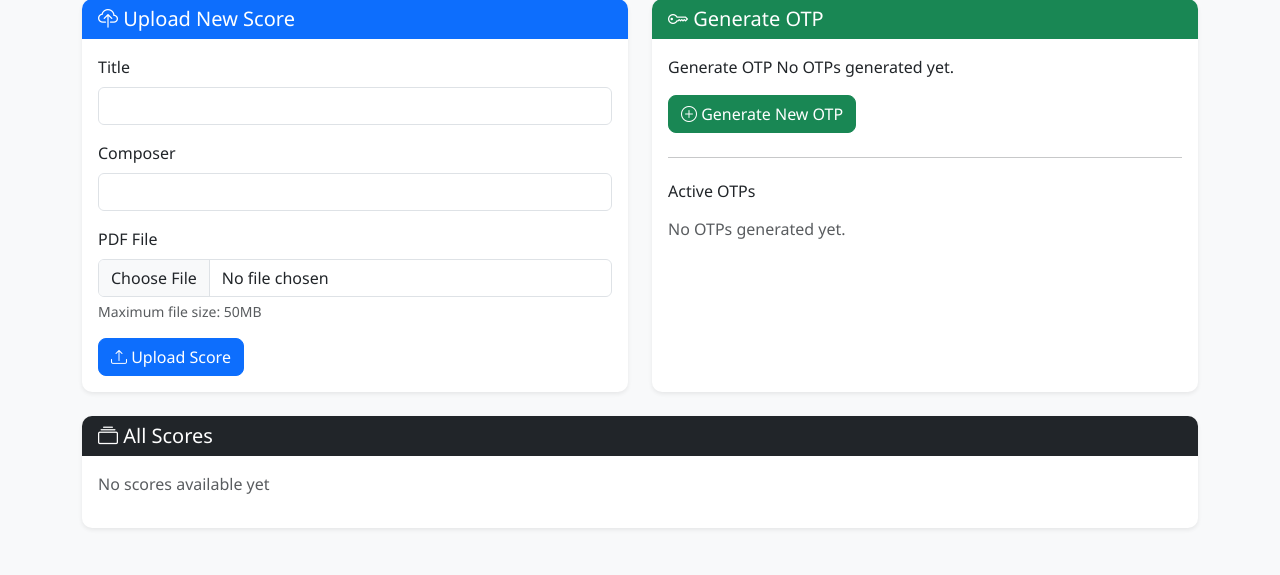
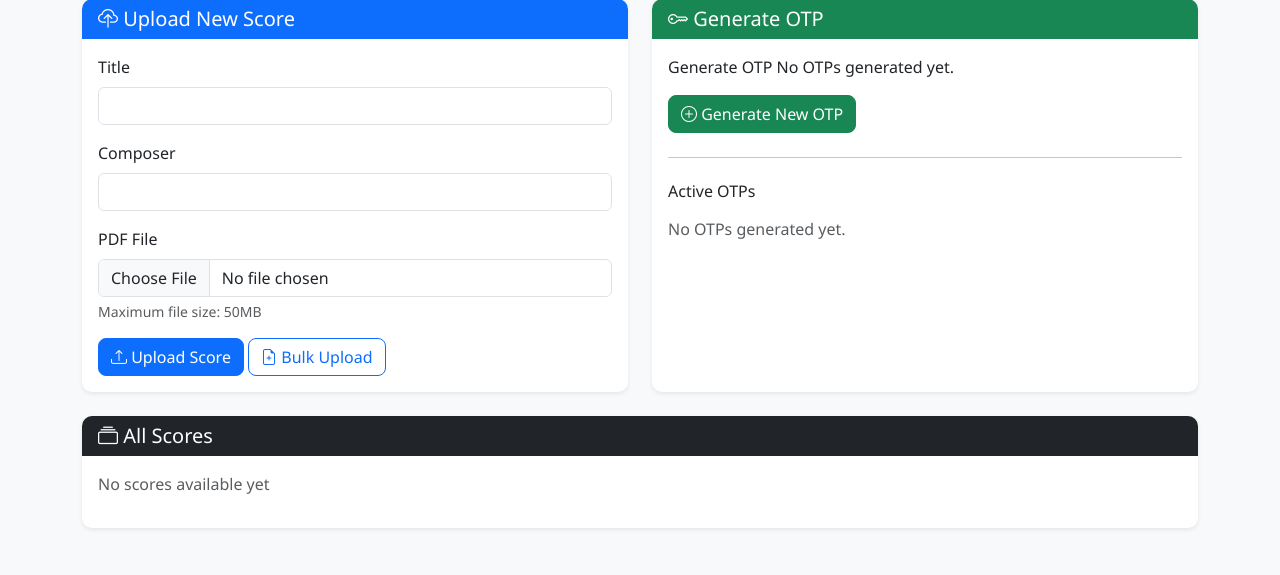
Before and after one commit to Akademicki-Chor-Politechniki-Lodzkiej/ScoreLock, a Flask app: page /admin in a window 1280 px wide. Shown: the part 276-851 px from the top of the page. Run offline with Flask 3, Linux system fonts and the light colour scheme; the visitor is signed in with stand-in values (Sample User, id 1); data that the repository does not hold is empty; some libraries are stand-ins or nearby versions.

Commit message:
Added bulk upload button to admin panel

```diff
--- a/templates/admin.html
+++ b/templates/admin.html
@@ -42,6 +42,9 @@
                         <button type="submit" class="btn btn-primary">
                             <i class="bi bi-upload"></i> {{ t('upload_score_btn') }}
                         </button>
+                        <a href="{{ url_for('bulk_upload_step1') }}" class="btn btn-outline-primary">
+                            <i class="bi bi-file-earmark-plus"></i> {{ t('bulk_upload_btn') }}
+                        </a>
                     </form>
                 </div>
             </div>
```
